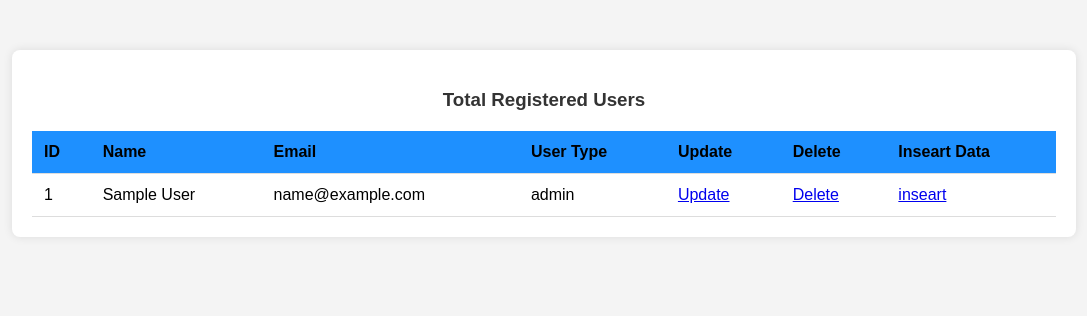
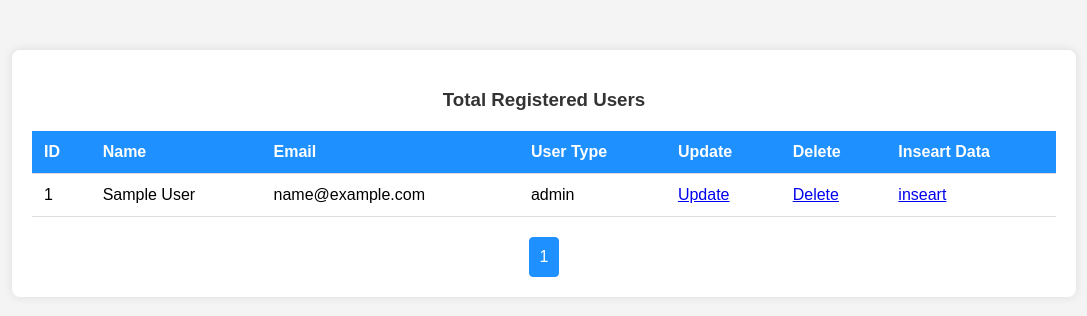
Before and after one commit to omarfarukpappu/Online_Book_shop, a PHP site: page /display_users.php in a window 1280 px wide. Shown: the top 316 px of the page, without its empty margins (96-1183 px from the left). Run offline with PHP 8.4, Linux system fonts and the light colour scheme; tables that the repository leaves empty hold one stand-in row (values such as "Sample post").

Commit message:
file update

```diff
--- a/display_users.php
+++ b/display_users.php
@@ -1,9 +1,29 @@
 <?php
 include 'config.php';
 
+// Define the number of records per page
+$recordsPerPage = 4;
 
-$select_users = mysqli_query($conn, "SELECT * FROM `users`") or die('Query failed');
+// Determine the current page number
+if (isset($_GET['page']) && is_numeric($_GET['page'])) {
+    $currentPage = intval($_GET['page']);
+} else {
+    $currentPage = 1;
+}
 
+// Calculate the offset for the query
+$offset = ($currentPage - 1) * $recordsPerPage;
+
+// Query to fetch records with pagination
+$select_users = mysqli_query($conn, "SELECT * FROM `users` LIMIT $offset, $recordsPerPage") or die('Query failed');
+
+// Query to count total records
+$countQuery = mysqli_query($conn, "SELECT COUNT(*) AS total FROM `users`");
+$row = mysqli_fetch_assoc($countQuery);
+$totalRecords = $row['total'];
+
+// Calculate total pages
+$totalPages = ceil($totalRecords / $recordsPerPage);
 ?>
 
 <!DOCTYPE html>
@@ -41,16 +61,36 @@ $select_users = mysqli_query($conn, "SELECT * FROM `users`") or die('Query faile
          padding: 12px;
          text-align: left;
          border-bottom: 1px solid #ddd;
-
       }
 
       th {
-         background-color:DodgerBlue;
+         background-color: DodgerBlue;
+         color: white;
       }
 
       h3 {
          text-align: center;
          color: #333;
+      }
+
+      .pagination {
+         display: flex;
+         justify-content: center;
+         margin-top: 20px;
+      }
+
+      .pagination a {
+         padding: 10px;
+         margin: 0 5px;
+         text-decoration: none;
+         color: DodgerBlue;
+         border: 1px solid DodgerBlue;
+         border-radius: 4px;
+      }
+
+      .pagination a.active {
+         background-color: DodgerBlue;
+         color: white;
       }
    </style>
 </head>
@@ -68,12 +108,10 @@ $select_users = mysqli_query($conn, "SELECT * FROM `users`") or die('Query faile
                <th>Update</th>
                <th>Delete</th>
                <th>Inseart Data</th>
-
             </tr>
          </thead>
          <tbody>
             <?php
-
             while ($row = mysqli_fetch_assoc($select_users)) {
                echo "<tr>";
                echo "<td>{$row['id']}</td>";
@@ -83,12 +121,19 @@ $select_users = mysqli_query($conn, "SELECT * FROM `users`") or die('Query faile
                echo "<td><a href='edit_user.php?id={$row['id']}' class='edit-button'>Update</a></td>";
                echo "<td><a href='delete.php?id={$row['id']}' class='edit-button'>Delete</a></td>";
                echo "<td><a href='insert.php?id={$row['id']}' class='edit-button'>inseart</a></td>";
-
                echo "</tr>";
             }
             ?>
          </tbody>
       </table>
+
+      <div class="pagination">
+         <?php
+         for ($i = 1; $i <= $totalPages; $i++) {
+            echo "<a href='display_users.php?page=$i' class='" . ($i == $currentPage ? 'active' : '') . "'>$i</a>";
+         }
+         ?>
+      </div>
    </div>
 
 </body>
```
